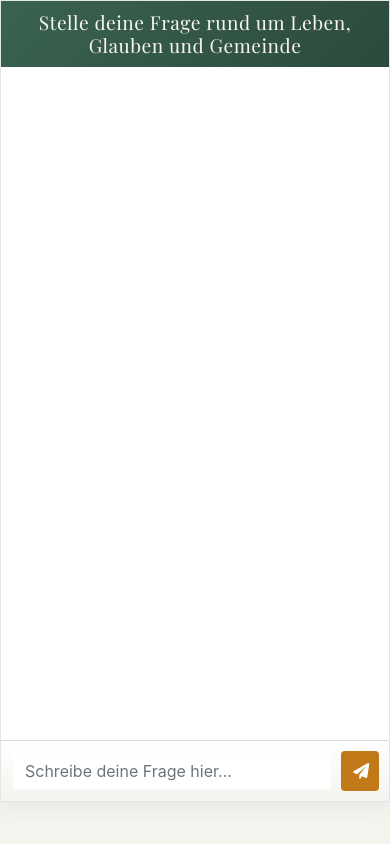
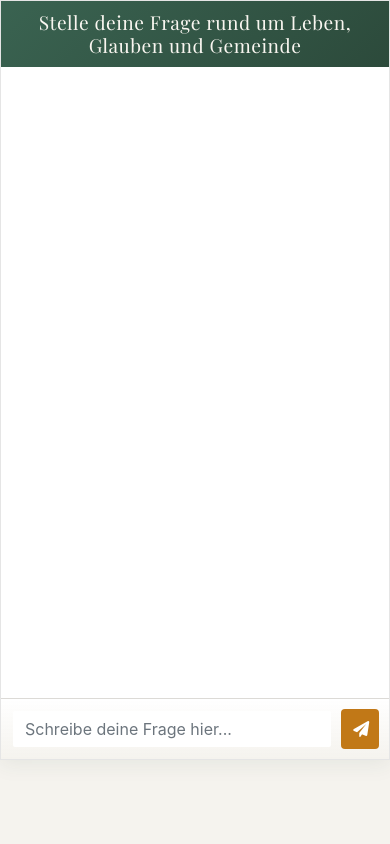
Before and after one commit to FritzSavira/ama_browser, a Flask app: page / in a window 390 px wide. Run offline with Flask 3, Linux system fonts and the light colour scheme; some libraries are stand-ins or nearby versions; some web fonts are replaced.

Commit message:
index.html: @media height: -> 90vh

```diff
--- a/templates/index.html
+++ b/templates/index.html
@@ -246,7 +246,7 @@
         @media (max-width: 768px) {
             .chat-container {
                 margin: 0;
-                height: 95vh;
+                height: 90vh;
                 border-radius: 0;
             }
 
@@ -276,7 +276,7 @@
 
         @media (max-width: 576px) {
             .chat-messages {
-                height: 95vh;
+                height: 90vh;
                 padding: 15px;
             }
 
```
